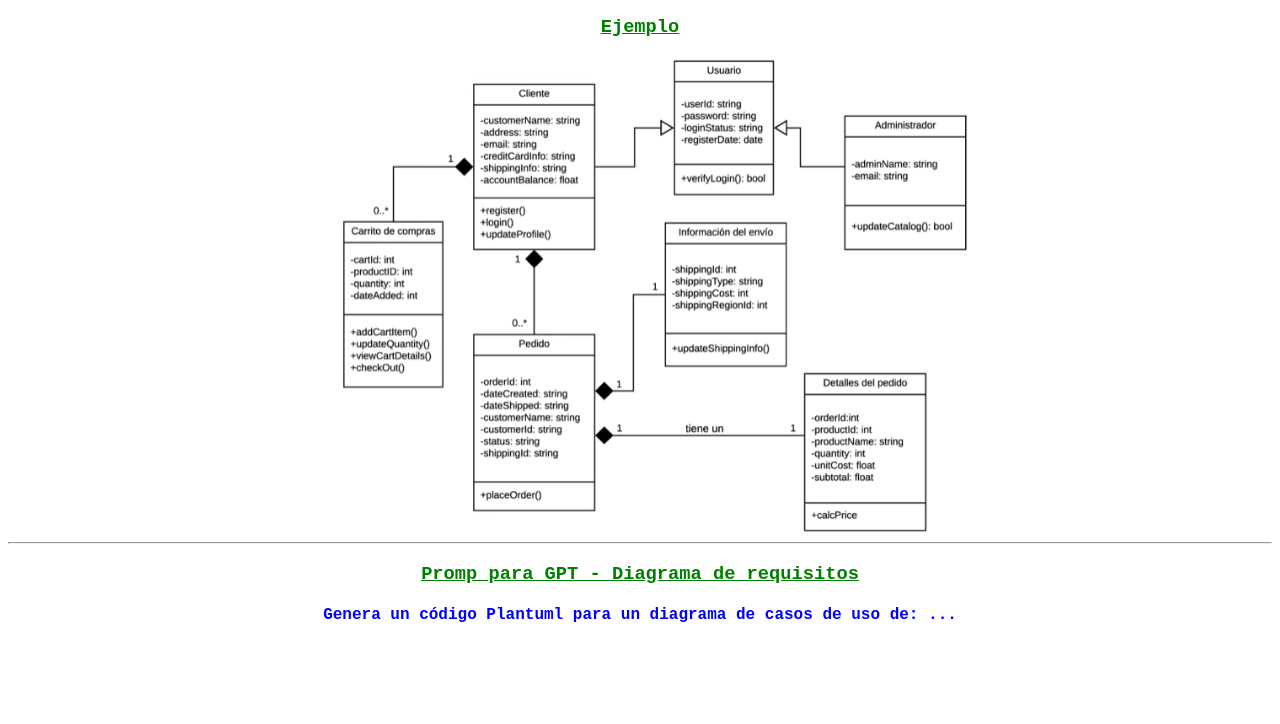
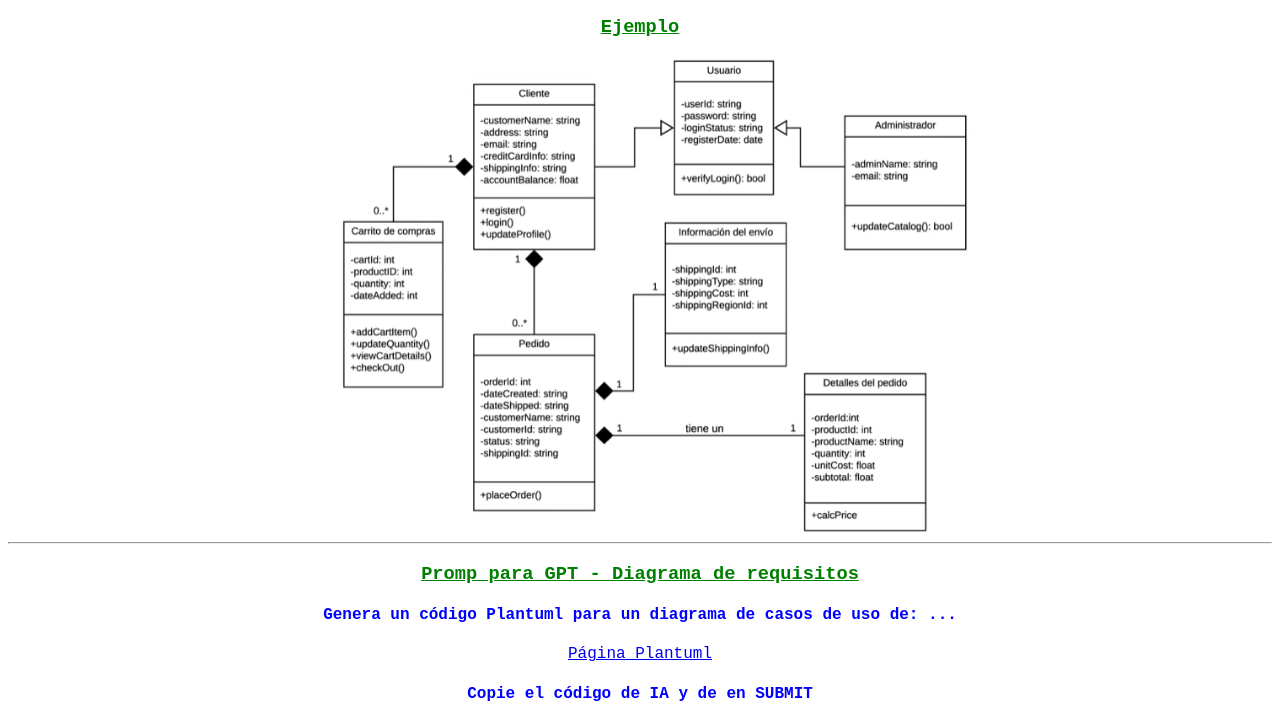
Before and after one commit to FCode19/arqui, a plain HTML site: page index.html in a window 1280 px wide. Shown: the part 1635-2359 px from the top of the page. Before the commit the page ends 2280 px from the top, so only its background shows below. Drawn offline with Linux system fonts and the light colour scheme.

Commit message:
Update index.html

```diff
--- a/index.html
+++ b/index.html
@@ -33,6 +33,8 @@
         <hr>
         <h3>Promp para GPT - Diagrama de requisitos</h4>
         <h4>Genera un código Plantuml para un diagrama de casos de uso de: ... </h4>
+        <a href="https://www.plantuml.com">Página Plantuml</a>
+        <h4>Copie el código de IA y de en SUBMIT</h4>
     </center>
 </body>
 </html>
```
